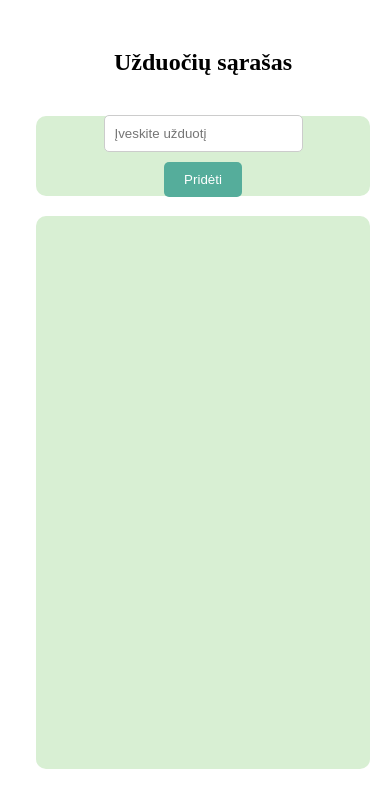
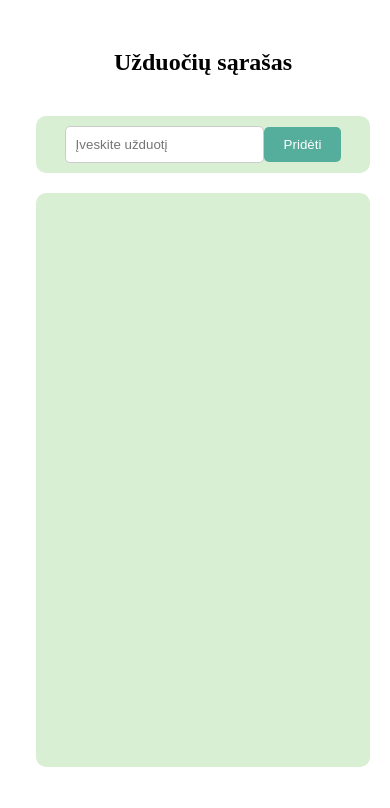
Before and after one commit to Jongita/Uzduociu_sarasas, an Angular app: page / in a window 390 px wide. Shown: the top 808 px of the page. Built offline with nearby package versions, Linux system fonts and the light colour scheme.

Commit message:
responsive corrections

```diff
--- a/src/app/app.component.css
+++ b/src/app/app.component.css
@@ -1,6 +1,7 @@
 .container {
     height: 100vh;
     width: 100vw;
+    min-width: 270px;
     display: flex;
     justify-content: center;
     flex-direction: column;
@@ -18,7 +19,7 @@
 
 .addtaskContainer {
     background-color: #D8EFD3;
-    height: 10%;
+    /* height: 20%; */
     width: 90%;
     display: flex;
     align-items: center;
--- a/src/app/componets/add-task/add-task.component.css
+++ b/src/app/componets/add-task/add-task.component.css
@@ -1,8 +1,7 @@
 .mainAddTask {
     display: flex;
     align-items: center;
-
-
+    padding: 10px 0;
 }
 
 .mainAddTask input {
@@ -23,7 +22,7 @@
 }
 
 
-@media (max-width: 768px) {
+@media (max-width: 360px) {
     .mainAddTask {
         flex-direction: column;
     }
--- a/src/app/componets/show-task/show-task.component.css
+++ b/src/app/componets/show-task/show-task.component.css
@@ -3,33 +3,39 @@
     width: 100%;
     min-height: 90%;
     display: flex;
+    /* align-items: center; */
     justify-content: center;
     border-radius: 10px;
     margin-bottom: 20px;
 }
 
-.showTaskGroup {
+/* .showTaskGroup {
     list-style-type: none;
-    /* width: 95%; */
+
     height: 90%;
     display: flex;
     justify-content: center;
     align-items: center;
-}
+    background-color: blue;
+} */
 
 .showTaskItem {
     display: flex;
     gap: 10px;
-    width: 100%;
+    /* width: 100%; */
     flex-wrap: wrap;
+    align-content: flex-start;
     justify-content: center;
-    align-items: center;
+    /* background-color: violet; */
+    padding: 20px 0;
 }
 
 .taskContainer {
     background-color: #55AD9B;
     min-width: 200px;
     min-height: 200px;
+    max-width: 200px;
+    max-height: 200px;
     border: 2px solid #55AD9B;
     border-radius: 10px;
     display: flex;
@@ -38,6 +44,7 @@
     align-items: center;
     gap: 10px;
     position: relative;
+    /* margin: 20px 0; */
 
 }
 .taskDescrption {
--- a/src/app/componets/show-task/show-task.component.html
+++ b/src/app/componets/show-task/show-task.component.html
@@ -1,5 +1,5 @@
 <div class="showTaskbody">
-    <ul class="showTaskGroup">
+    <!-- <ul class="showTaskGroup"> -->
     <li class="showTaskItem">
         <div class="taskContainer" *ngFor="let item of taskList; let i=index">
             <!-- <textarea class="taskDescrption" name="" id="" cols="30" rows="10">{{ item.description }}</textarea> -->
@@ -9,5 +9,5 @@
             </div>
         </div>
     </li>
-    </ul>
+    <!-- </ul> -->
 </div>
```
Lines whose indentation alone changed are shown as unchanged.
